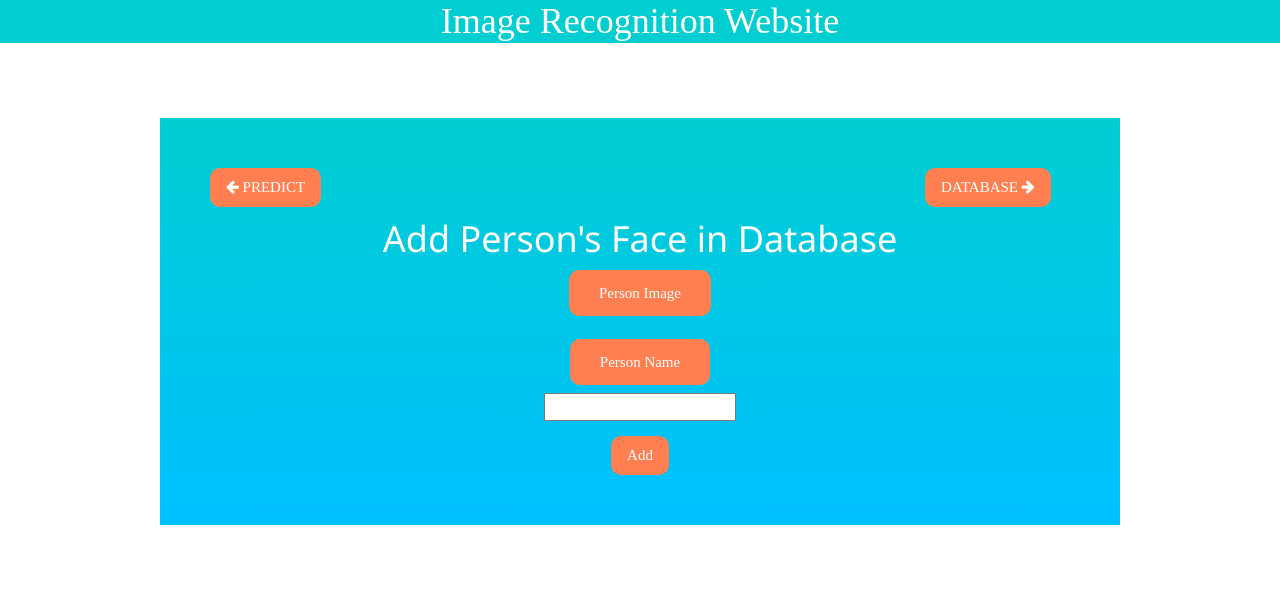
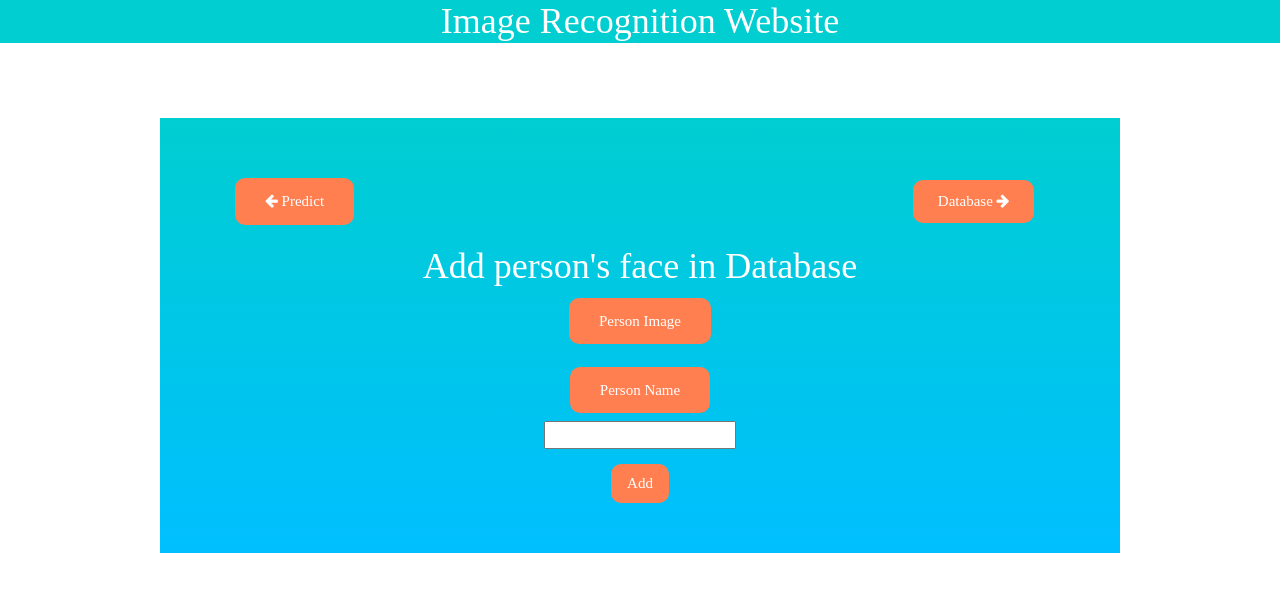
Before and after one commit to ShamSinha/Image-Recognition-Website, a Flask app: page /add in a window 1280 px wide. Shown: the top 592 px of the page. Run offline with Flask 2, Linux system fonts and the light colour scheme; parts of the project's set-up code (start-up, migrations or seed data) failed here and were passed over; some libraries are stand-ins or nearby versions.

Commit message:
Update addDatabase.html

```diff
--- a/templates/addDatabase.html
+++ b/templates/addDatabase.html
@@ -1,7 +1,10 @@
 {% extends "base.html" %} {% block content %}
 
 <style>
-
+    /*h1 {padding-left: 50px;}
+    div {
+        padding-left: 50px;
+    }*/
     button{
         border-radius: 10px;
 
@@ -9,6 +12,7 @@
 
 </style>
 <link rel="stylesheet" href="https://cdnjs.cloudflare.com/ajax/libs/font-awesome/4.7.0/css/font-awesome.min.css">
+
 <script>
 
 let loadFile = function(event) {
@@ -34,6 +38,7 @@ $('#btn').click (function() {
 
               document.querySelector('#result').style.display = "inline";
               $('#output').hide();
+              document.querySelector('#nameUpload').value="";
               document.querySelector('#result').style.visibility = "visible";
               function showdiv(){
                 document.querySelector('#result').style.visibility = "hidden";
@@ -50,11 +55,11 @@ $('#btn').click (function() {
 
 </script>
 <div style = "display:inline-block">
-<a href = "/"><button style="background-color: coral; color:white;"type="button" class="w3-button w3-hover-shadow " ><i class="fa fa-arrow-left"></i> PREDICT</button></a>
-<a href = "/database" style= "padding-left:600px"><button type="button"  style="background-color: coral; color: white;" class="w3-button w3-hover-shadow ">DATABASE <i class="fa fa-arrow-right"></i></button></a>
+<a href = "/back_to_predict"><button style="background-color: coral; color:white; margin: 10px 25px; padding: 12px 30px;"type="button" class="w3-button w3-hover-shadow " > <i class="fa fa-arrow-left"></i>  Predict </button></a>
+<a href = "/database" style="padding-left: 500px" ><button type="button"  style=" margin: 12px 30px; padding: 10px 25px; background-color: coral; color: white;" class="w3-button w3-hover-shadow ">  Database <i class="fa fa-arrow-right"></i>  </button></a>
 </div>
 <div style="text-align: center;">
-<h1 style="color:white">Add Person's Face in Database</h1>
+<h1 style="color:white;font-family: serif; ">Add person's face in Database</h1>
 
     <form  id="upload-database" method="post" enctype="multipart/form-data">
         <label for="personUpload" class="upload-label">
```
